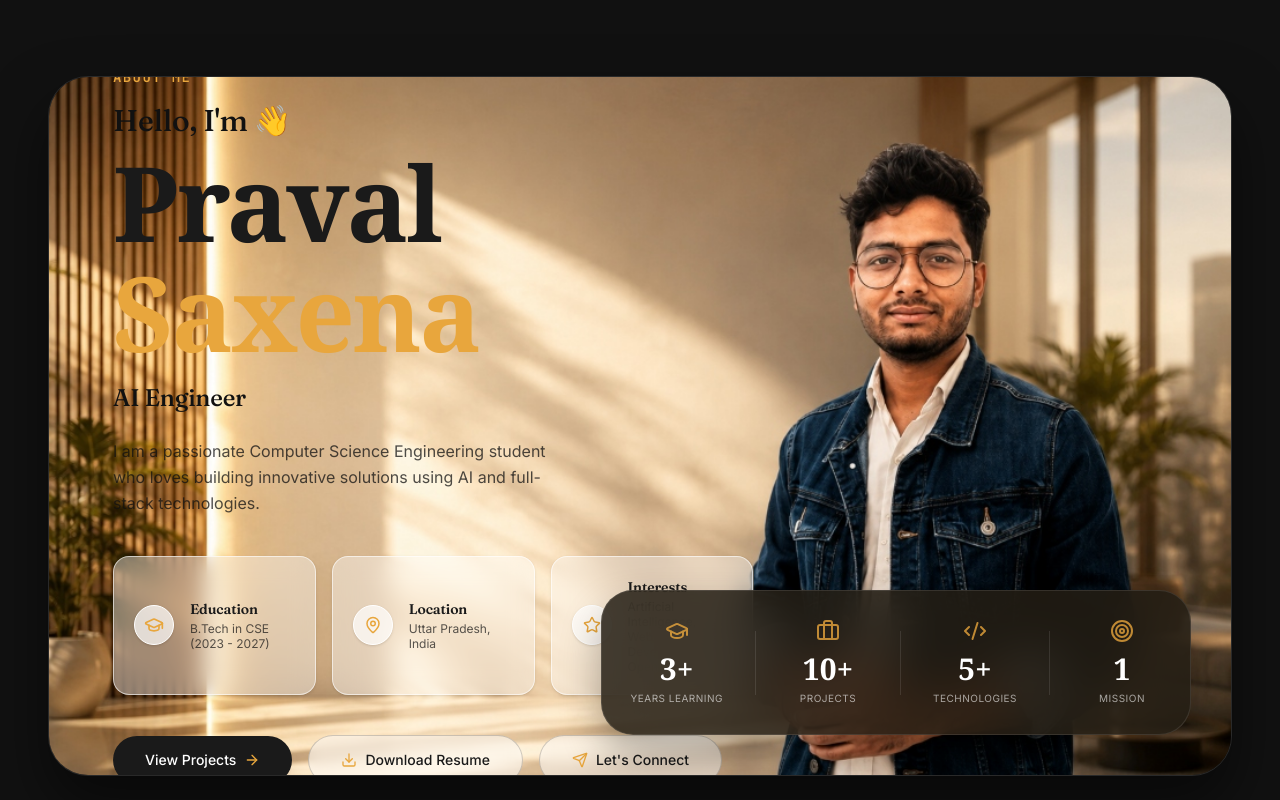
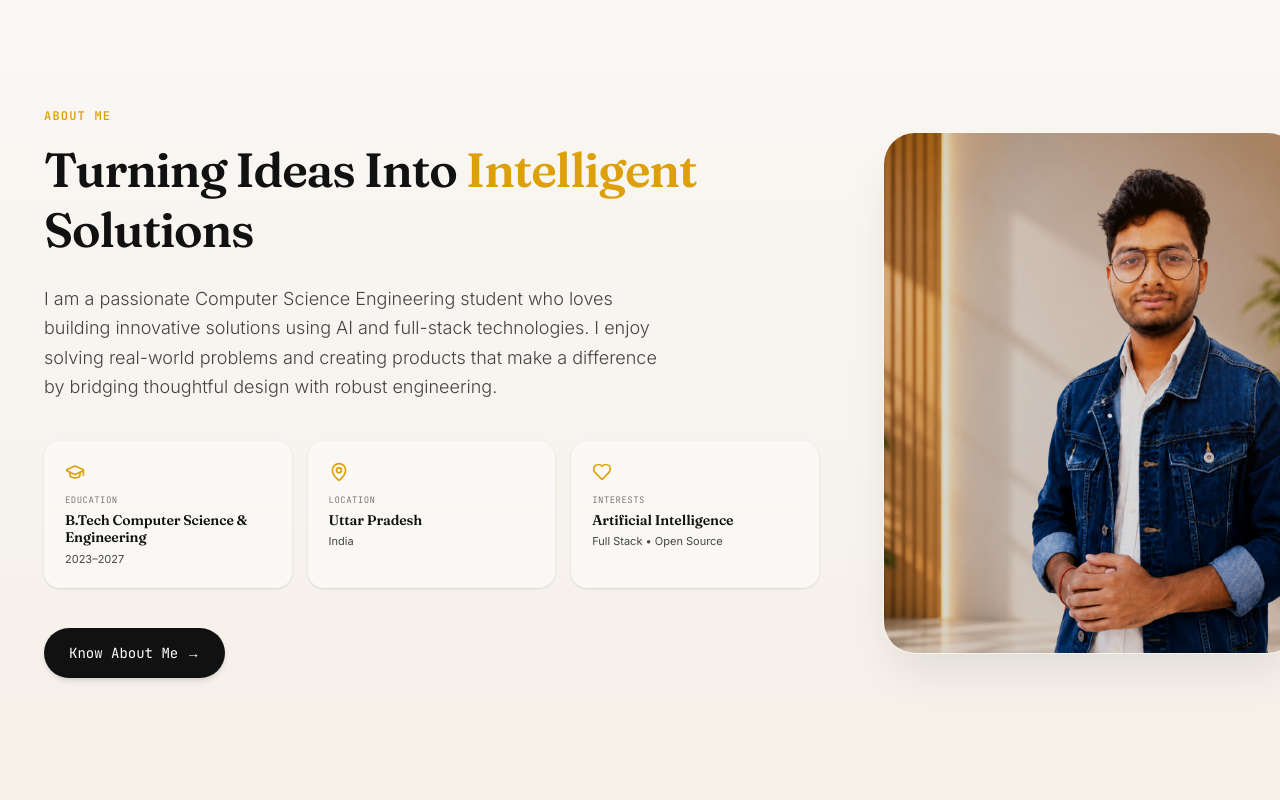
Before and after one commit to Praval07/Portfolio, a Next.js app: page / in a window 1280 px wide. Shown: the part 820-1620 px from the top of the page. Built offline with nearby package versions, Linux system fonts and the light colour scheme.

Commit message:
Revert "Update About section with glassmorphism design and new background"
This reverts commit 553fe5df4fe0cd29a8c9e5ba4e46f561d3edd8e8.

```diff
--- a/components/sections/About.tsx
+++ b/components/sections/About.tsx
@@ -1,167 +1,126 @@
 "use client";
 
 import Image from "next/image";
-import Link from "next/link";
 import { motion } from "framer-motion";
-import { GraduationCap, MapPin, Star, GraduationCap as Cap, Briefcase, Code2, Target, ArrowRight, Download, Send } from "lucide-react";
+import { LinkButton } from "@/components/ui/Button";
+import { GraduationCap, MapPin, Heart } from "lucide-react";
 
 export function About() {
   return (
-    <section id="about" className="relative w-full py-24 px-4 sm:px-8 lg:px-12 flex items-center justify-center bg-ink">
+    <section
+      id="about"
+      className="py-24 sm:py-32 bg-gradient-to-b from-[#FAF8F5] to-[#F5F0E8] border-b border-line/10 relative overflow-hidden"
+    >
+      {/* Background Decorative Glow */}
+      <div
+        className="absolute top-1/2 left-1/2 -translate-x-1/2 -translate-y-1/2 w-[600px] h-[600px] bg-gold/5 blur-[120px] rounded-full pointer-events-none -z-10"
+      />
+
       <motion.div
-        initial={{ opacity: 0, y: 30 }}
-        whileInView={{ opacity: 1, y: 0 }}
+        initial="hidden"
+        whileInView="visible"
         viewport={{ once: true, margin: "-100px" }}
-        transition={{ duration: 1, ease: "easeOut" }}
-        className="relative w-full max-w-[1400px] h-[85vh] min-h-[700px] rounded-[2.5rem] border border-white/10 shadow-[0_30px_60px_rgba(0,0,0,0.5)] overflow-hidden"
+        variants={{
+          hidden: { opacity: 0, y: 40 },
+          visible: {
+            opacity: 1,
+            y: 0,
+            transition: {
+              duration: 1,
+              ease: "easeOut",
+              staggerChildren: 0.15
+            }
+          }
+        }}
+        className="max-w-[1240px] mx-auto px-4 sm:px-6 grid grid-cols-1 lg:grid-cols-[65%_35%] gap-12 lg:gap-16 items-center"
       >
-        {/* Background Image */}
-        <Image
-          src="/images/about-new-bg.jpg"
-          alt="Praval Saxena About"
-          fill
-          quality={100}
-          className="object-cover object-right"
-        />
+        {/* ── Left Side: Content (65% width on desktop) ── */}
+        <motion.div
+          variants={{
+            hidden: { opacity: 0, x: -40 },
+            visible: { opacity: 1, x: 0, transition: { duration: 1, ease: "easeOut" } }
+          }}
+          className="flex flex-col items-start z-10"
+        >
+          {/* Eyebrow Label */}
+          <span className="font-mono text-xs tracking-widest uppercase text-gold-deep font-semibold mb-4 block">
+            ABOUT ME
+          </span>
 
-        {/* Content Container */}
-        <div className="absolute inset-y-0 left-0 w-full lg:w-[65%] p-8 sm:p-12 lg:p-16 flex flex-col justify-center overflow-y-auto overflow-x-hidden no-scrollbar">
+          {/* Title */}
+          <h2 className="text-4xl sm:text-5xl font-display font-semibold tracking-tight text-ink mb-6 leading-tight">
+            Turning Ideas Into <span className="text-gold-deep">Intelligent</span> Solutions
+          </h2>
 
-          {/* Header Texts */}
-          <motion.div
-            initial={{ opacity: 0, x: -30 }}
-            whileInView={{ opacity: 1, x: 0 }}
-            viewport={{ once: true }}
-            transition={{ duration: 0.8, delay: 0.2 }}
-          >
-            <p className="text-[#E8A63D] font-mono text-xs sm:text-sm tracking-widest font-semibold mb-4 uppercase">
-              About Me
-            </p>
-            <h2 className="text-2xl sm:text-3xl text-ink font-medium mb-2">
-              Hello, I&apos;m 👋
-            </h2>
-            <h1 className="text-6xl sm:text-[5.5rem] lg:text-[6.5rem] font-serif font-bold leading-[1.05] tracking-tight mb-4">
-              <span className="text-[#1a1a1a]">Praval</span><br />
-              <span className="text-[#E8A63D]">Saxena</span>
-            </h1>
-            <h3 className="text-xl sm:text-2xl font-medium text-ink mb-6">
-              AI Engineer
-            </h3>
-            <p className="text-ink/75 max-w-[450px] text-sm sm:text-base leading-relaxed mb-10">
-              I am a passionate Computer Science Engineering student who loves building innovative solutions using AI and full-stack technologies.
-            </p>
-          </motion.div>
+          {/* Description */}
+          <p className="text-ink-soft text-base sm:text-lg leading-relaxed max-w-[620px] mb-10 font-light">
+            I am a passionate Computer Science Engineering student who loves building
+            innovative solutions using AI and full-stack technologies. I enjoy solving
+            real-world problems and creating products that make a difference by bridging
+            thoughtful design with robust engineering.
+          </p>
 
-          {/* Info Cards */}
-          <motion.div
-            initial={{ opacity: 0, y: 20 }}
-            whileInView={{ opacity: 1, y: 0 }}
-            viewport={{ once: true }}
-            transition={{ duration: 0.8, delay: 0.4 }}
-            className="flex flex-wrap gap-4 mb-10 max-w-[650px]"
-          >
-            {/* Card 1 */}
-            <div className="bg-white/40 backdrop-blur-md border border-white/60 rounded-2xl p-4 sm:p-5 flex gap-4 items-center flex-1 min-w-[180px] shadow-sm transition-all hover:bg-white/60">
-              <div className="w-10 h-10 rounded-full bg-white/70 flex items-center justify-center text-[#E8A63D] shrink-0 shadow-sm border border-white">
-                <GraduationCap size={20} />
-              </div>
-              <div>
-                <h4 className="font-semibold text-[#1a1a1a] text-sm mb-0.5">Education</h4>
-                <p className="text-xs text-ink/70 leading-tight">B.Tech in CSE<br/>(2023 - 2027)</p>
-              </div>
+          {/* Premium Info Cards */}
+          <div className="grid grid-cols-1 md:grid-cols-3 gap-4 w-full mb-10">
+            {/* Education Card */}
+            <div className="bg-white/45 backdrop-blur-[2px] border border-line/10 rounded-2xl p-5 shadow-sm hover:shadow-md transition-shadow duration-300">
+              <GraduationCap className="text-gold-deep mb-3" size={20} />
+              <span className="font-mono text-[9px] uppercase tracking-wider text-stone block mb-1">Education</span>
+              <h4 className="text-sm font-semibold text-ink leading-tight mb-1">B.Tech Computer Science & Engineering</h4>
+              <p className="text-[11px] text-ink-soft">2023–2027</p>
             </div>
 
-            {/* Card 2 */}
-            <div className="bg-white/40 backdrop-blur-md border border-white/60 rounded-2xl p-4 sm:p-5 flex gap-4 items-center flex-1 min-w-[180px] shadow-sm transition-all hover:bg-white/60">
-              <div className="w-10 h-10 rounded-full bg-white/70 flex items-center justify-center text-[#E8A63D] shrink-0 shadow-sm border border-white">
-                <MapPin size={18} />
-              </div>
-              <div>
-                <h4 className="font-semibold text-[#1a1a1a] text-sm mb-0.5">Location</h4>
-                <p className="text-xs text-ink/70 leading-tight">Uttar Pradesh,<br/>India</p>
-              </div>
+            {/* Location Card */}
+            <div className="bg-white/45 backdrop-blur-[2px] border border-line/10 rounded-2xl p-5 shadow-sm hover:shadow-md transition-shadow duration-300">
+              <MapPin className="text-gold-deep mb-3" size={20} />
+              <span className="font-mono text-[9px] uppercase tracking-wider text-stone block mb-1">Location</span>
+              <h4 className="text-sm font-semibold text-ink leading-tight mb-1">Uttar Pradesh</h4>
+              <p className="text-[11px] text-ink-soft">India</p>
             </div>
 
-            {/* Card 3 */}
-            <div className="bg-white/40 backdrop-blur-md border border-white/60 rounded-2xl p-4 sm:p-5 flex gap-4 items-center flex-1 min-w-[180px] shadow-sm transition-all hover:bg-white/60">
-              <div className="w-10 h-10 rounded-full bg-white/70 flex items-center justify-center text-[#E8A63D] shrink-0 shadow-sm border border-white">
-                <Star size={18} />
-              </div>
-              <div>
-                <h4 className="font-semibold text-[#1a1a1a] text-sm mb-0.5">Interests</h4>
-                <p className="text-xs text-ink/70 leading-tight">Artificial Intelligence,<br/>Web Development,<br/>Open Source</p>
-              </div>
+            {/* Interests Card */}
+            <div className="bg-white/45 backdrop-blur-[2px] border border-line/10 rounded-2xl p-5 shadow-sm hover:shadow-md transition-shadow duration-300">
+              <Heart className="text-gold-deep mb-3" size={20} />
+              <span className="font-mono text-[9px] uppercase tracking-wider text-stone block mb-1">Interests</span>
+              <h4 className="text-sm font-semibold text-ink leading-tight mb-1">Artificial Intelligence</h4>
+              <p className="text-[11px] text-ink-soft">Full Stack • Open Source</p>
             </div>
-          </motion.div>
+          </div>
 
-          {/* Buttons */}
-          <motion.div
-            initial={{ opacity: 0, y: 20 }}
-            whileInView={{ opacity: 1, y: 0 }}
-            viewport={{ once: true }}
-            transition={{ duration: 0.8, delay: 0.6 }}
-            className="flex flex-wrap gap-4 items-center"
+          {/* Primary CTA with Glass Hover */}
+          <LinkButton
+            href="/contact"
+            className="bg-black/90 text-white hover:bg-white/10 hover:text-black hover:border-black/30 border border-transparent backdrop-blur-md transition-all duration-300 shadow-md shadow-black/10 hover:scale-105 active:scale-95"
           >
-            <Link
-              href="/#work"
-              className="inline-flex items-center gap-2 bg-[#1a1a1a] text-white hover:bg-black transition-all duration-300 rounded-full px-6 sm:px-8 py-3 sm:py-3.5 text-sm font-medium shadow-xl hover:shadow-2xl hover:scale-105 active:scale-95"
-            >
-              View Projects <ArrowRight size={16} className="text-[#E8A63D]" />
-            </Link>
+            Know About Me <span aria-hidden="true">→</span>
+          </LinkButton>
+        </motion.div>
 
-            <Link
-              href="/resume"
-              className="inline-flex items-center gap-2 bg-white/50 backdrop-blur-sm border border-[#1a1a1a]/20 text-[#1a1a1a] hover:bg-white/80 hover:border-[#1a1a1a]/40 transition-all duration-300 rounded-full px-6 sm:px-8 py-3 sm:py-3.5 text-sm font-medium hover:scale-105 active:scale-95"
-            >
-              <Download size={16} className="text-[#E8A63D]" /> Download Resume
-            </Link>
+        {/* ── Right Side: Image Card (35% width on desktop) ── */}
+        <motion.div
+          variants={{
+            hidden: { opacity: 0, x: 40 },
+            visible: { opacity: 1, x: 0, transition: { duration: 1, ease: "easeOut" } }
+          }}
+          className="flex justify-center w-full"
+        >
+          {/* Luxury Card Container */}
+          <div className="relative w-full aspect-[4/3] sm:aspect-[16/10] lg:aspect-[4/5] max-w-[480px] rounded-[32px] overflow-hidden bg-white/5 backdrop-blur-md border border-white/[0.12] shadow-2xl shadow-black/10 group select-none pointer-events-auto">
+            {/* Layer 1: Image with hover zoom */}
+            <Image
+              src="/images/about-portrait.png"
+              alt="Praval Saxena Portrait"
+              fill
+              priority={false}
+              sizes="(max-width: 640px) 100vw, (max-width: 1024px) 50vw, 400px"
+              className="object-cover transition-transform duration-500 ease-out group-hover:scale-[1.04]"
+            />
 
-            <Link
-              href="/contact"
-              className="inline-flex items-center gap-2 bg-white/50 backdrop-blur-sm border border-[#1a1a1a]/20 text-[#1a1a1a] hover:bg-white/80 hover:border-[#1a1a1a]/40 transition-all duration-300 rounded-full px-6 sm:px-8 py-3 sm:py-3.5 text-sm font-medium hover:scale-105 active:scale-95"
-            >
-              <Send size={16} className="text-[#E8A63D]" /> Let&apos;s Connect
-            </Link>
-          </motion.div>
-        </div>
+            {/* Layer 2: Subtle Black Gradient overlay */}
+            <div className="absolute inset-0 bg-black/15 z-10 pointer-events-none rounded-[32px]" />
 
-        {/* Bottom Right Stats Bar */}
-        <motion.div
-          initial={{ opacity: 0, y: 40 }}
-          whileInView={{ opacity: 1, y: 0 }}
-          viewport={{ once: true }}
-          transition={{ duration: 1, delay: 0.8, ease: "easeOut" }}
-          className="absolute bottom-6 sm:bottom-10 right-6 sm:right-10 bg-[#241e15]/85 backdrop-blur-xl rounded-[2rem] border border-white/10 p-5 sm:p-7 hidden md:flex items-center gap-8 shadow-[0_20px_40px_rgba(0,0,0,0.3)] z-20"
-        >
-          {/* Stat 1 */}
-          <div className="flex flex-col items-center justify-center min-w-[80px]">
-            <Cap size={24} className="text-[#E8A63D] mb-2 opacity-80" />
-            <span className="text-3xl font-serif font-bold text-white mb-1">3+</span>
-            <span className="text-[10px] text-white/60 uppercase tracking-wider text-center">Years Learning</span>
-          </div>
-          <div className="w-[1px] h-16 bg-white/10" />
-
-          {/* Stat 2 */}
-          <div className="flex flex-col items-center justify-center min-w-[80px]">
-            <Briefcase size={24} className="text-[#E8A63D] mb-2 opacity-80" />
-            <span className="text-3xl font-serif font-bold text-white mb-1">10+</span>
-            <span className="text-[10px] text-white/60 uppercase tracking-wider text-center">Projects</span>
-          </div>
-          <div className="w-[1px] h-16 bg-white/10" />
-
-          {/* Stat 3 */}
-          <div className="flex flex-col items-center justify-center min-w-[80px]">
-            <Code2 size={24} className="text-[#E8A63D] mb-2 opacity-80" />
-            <span className="text-3xl font-serif font-bold text-white mb-1">5+</span>
-            <span className="text-[10px] text-white/60 uppercase tracking-wider text-center">Technologies</span>
-          </div>
-          <div className="w-[1px] h-16 bg-white/10" />
-
-          {/* Stat 4 */}
-          <div className="flex flex-col items-center justify-center min-w-[80px]">
-            <Target size={24} className="text-[#E8A63D] mb-2 opacity-80" />
-            <span className="text-3xl font-serif font-bold text-white mb-1">1</span>
-            <span className="text-[10px] text-white/60 uppercase tracking-wider text-center">Mission</span>
+            {/* Layer 3: Subtle warm orange radial overlay */}
+            <div className="absolute inset-0 bg-[radial-gradient(circle_at_top_right,_rgba(249,115,22,0.12),_transparent_55%)] z-10 pointer-events-none rounded-[32px]" />
           </div>
         </motion.div>
       </motion.div>
```
Also changed, not shown: public/images/about-new-bg.jpg (deleted).
